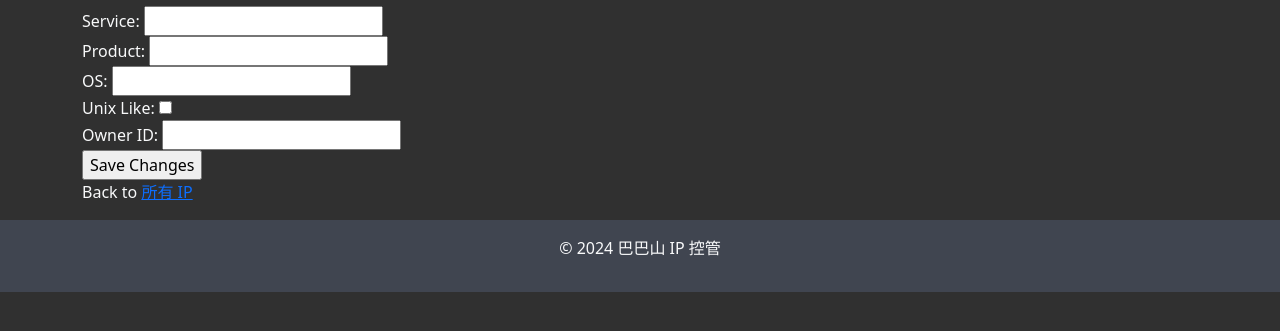
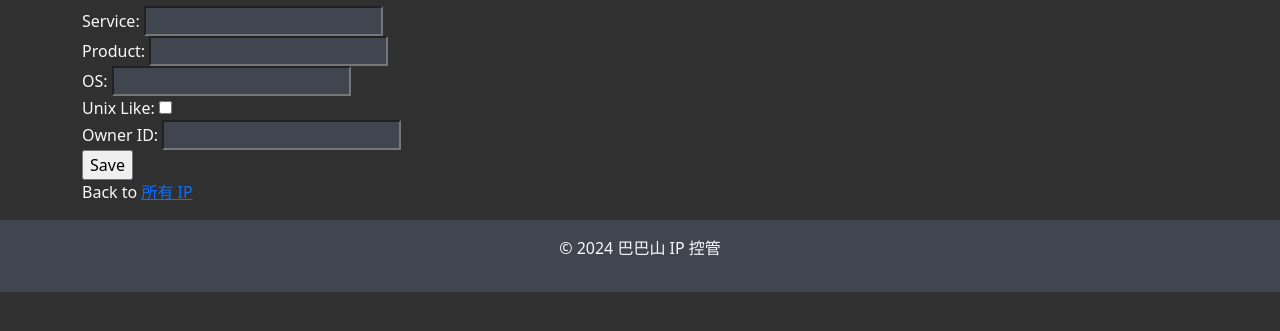
Before and after one commit to AuTooong/1121-web_final, a Django app: page /ip/edit/1 in a window 1280 px wide. Shown: the part 96-427 px from the top of the page. Run offline with Django 3.2, Linux system fonts and the light colour scheme; data comes from the database, SQL or seed files in the repository; both versions use the stored data as it was after the commit.

Commit message:
ip_editcolor

```diff
--- a/ipControl/IP/templates/ip_edit.html
+++ b/ipControl/IP/templates/ip_edit.html
@@ -32,6 +32,7 @@
 
     <form method="post" action="{% url 'ip_edit' ip_str=ip.ip %}">
         {% csrf_token %}
+        <div class="custom-input">
             <label for="service">Service:</label>
             <input type="text" id="service" name="service" value="{{ ip.service }}"><br>
 
@@ -47,7 +48,8 @@
             <label for="owner_id">Owner ID:</label>
             <input type="text" id="owner_id" name="owner_id" value="{{ ip.owner_id }}"><br>
 
-            <input type="submit" value="Save Changes">
+            </div>
+            <input type="submit" value="Save">
     </form>
 
     <p>Back to <a href="/ip/overview">所有 IP</a></p>
--- a/ipControl/static/custom.css
+++ b/ipControl/static/custom.css
@@ -41,3 +41,8 @@ button.nav-link:hover {
 .custom-message {
     color: #49E890;
 }
+
+.custom-input input {
+    background-color: #404550;
+    color: #FFF;
+}
```
Also changed, not shown: ipControl/db.sqlite3, ipControl/static/img/banner_black.png (added).
